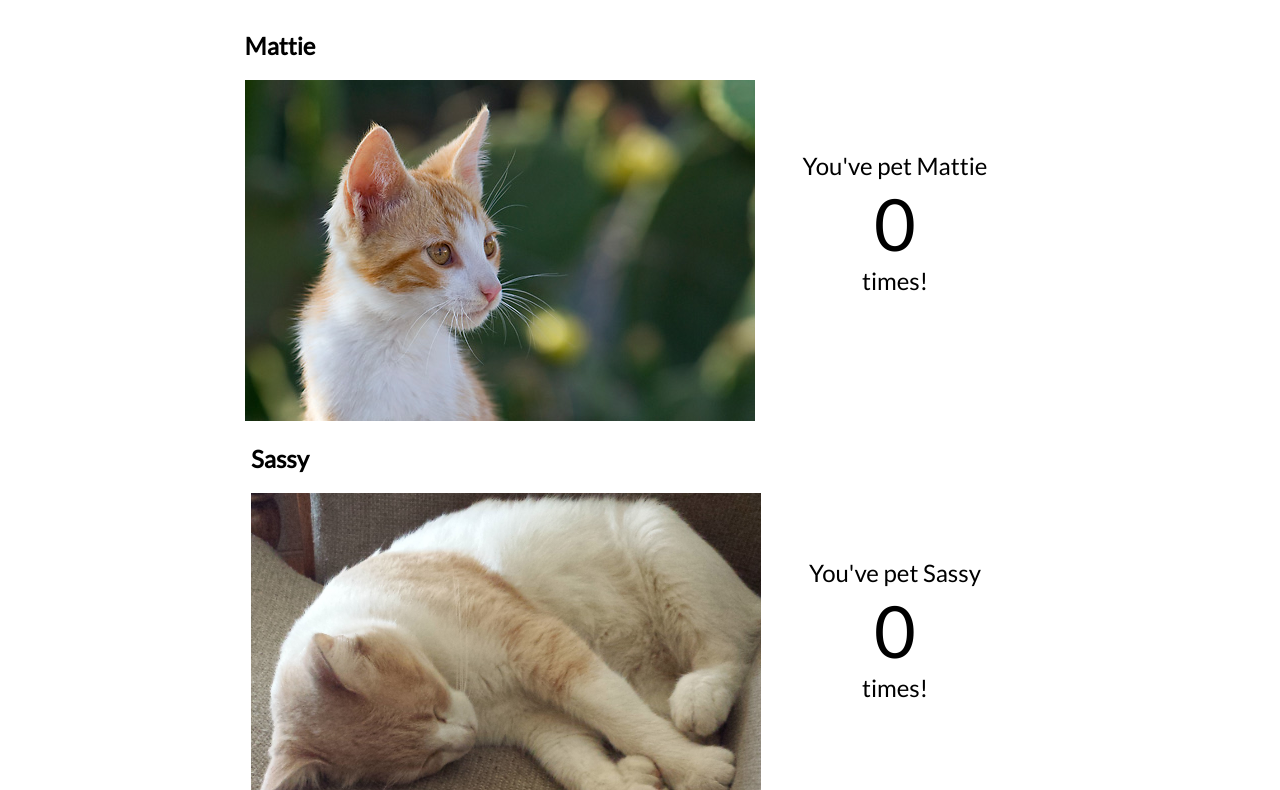
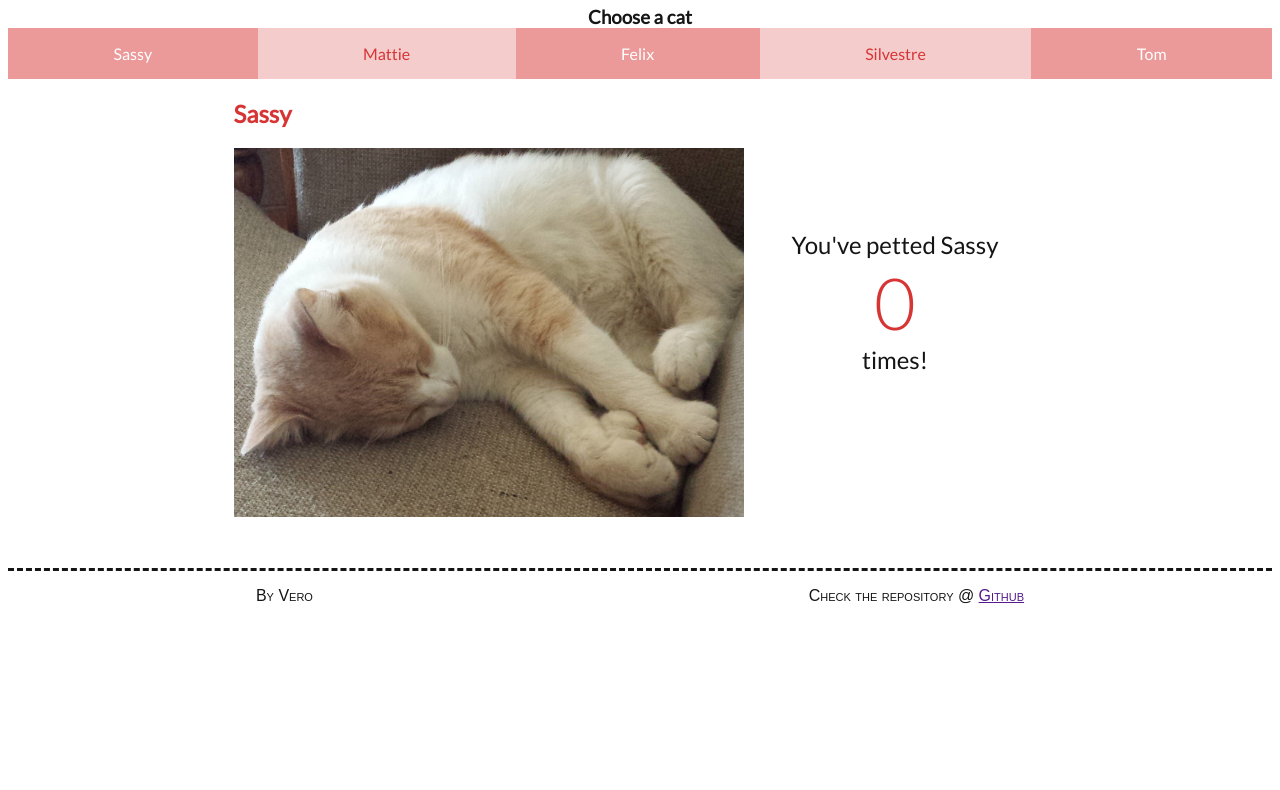
Before and after one commit to VeritoLeon/click-cat, a plain HTML site: page index.html in a window 1280 px wide. Shown: the part 144-934 px from the top of the page. After the commit the page ends 800 px from the top, so only its background shows below. Drawn offline with Linux system fonts and the light colour scheme.

Commit message:
Click-Cat Premium: Now we can select between 5 cats (by the way, logo image is property of Simon Tofield. Will change later)

```diff
--- a/css/style.css
+++ b/css/style.css
@@ -7,7 +7,7 @@ body{
 	height: 100%;
 }
 
-header, main, footer {
+header, main, footer{
 	display: flex;
 	flex-wrap: wrap;
 }
@@ -15,15 +15,56 @@ header, main, footer {
 body, main {
 	flex-direction: column;
 	font-family: 'Lato', sans-serif;
+	color: #151515;
 }
+
+/*Cat chooser*/
+menu {
+	padding: 0;
+	margin: 0;
+	width: 100%;
+	/*box-shadow: 0 5px 15px -5px #333;*/
+}
+menu h3 {
+	margin-bottom: 0;
+	text-align: center;
+}
+.catsList {
+	display: flex;
+	flex-flow: row wrap;
+	justify-content: space-between;
+	padding: 0;
+	margin: 0;
+	width:100%;
+}
+.catItem {
+	display: block;
+	text-align: center;
+	flex-grow: 1;
+	/*padding: 1em 0;*/
+}
+.catItem:nth-child(odd) a{
+	background-color: rgba(215, 52, 52, 0.5);
+	color: #fff;
+}
+.catItem:nth-child(even) a{
+	background-color: rgba(215, 52, 52, 0.25);
+	color: #D73434;
+}
+.catItem a {
+	font-size: 1em;
+}
+
+ul li { padding: 0; margin: 0; }
+ul a { padding: 1em; display: block; }
 
 /*Header*/
 header {
 	flex-direction: row;
 	justify-content: space-between;
 	align-items: center;
-	margin-bottom: 1.5em;
 	border-bottom-style: dashed;
+	/*box-shadow: 0 5px 15px -5px #333;*/
 }
 
 .logo {
@@ -32,6 +73,7 @@ header {
 }
 .title {
 	padding: 10px;
+	color: #D73434;
 }
 
 
@@ -71,7 +113,7 @@ header {
 }
 
 
-@media screen and (min-width: 810px) {
+@media screen and (min-width: 845px) {
 	.title {
 		margin-right: 1%;
 	}
@@ -89,6 +131,10 @@ header {
 main {
 	justify-content: center;
 }
+.name {
+	color: #D73434;
+}
+
 .cat {
 	display: flex;
 	flex-wrap: wrap;
@@ -98,7 +144,6 @@ main {
 .catImg {
 	width: 100%;
 	max-width: 510px;
-	/*align-self: center;*/
 }
 
 .message {
@@ -109,6 +154,8 @@ main {
 }
 
 .counter {
+	font-weight: 300;
+	color: #D73434;
 }
 
 /*footer*/
@@ -121,4 +168,5 @@ footer {
 	font-weight: 400;
 	font-family: sans-serif;
 	border-top-style: dashed;
+	/*box-shadow: 0 -5px 15px -5px #333;*/
 }
--- a/index.html
+++ b/index.html
@@ -1,11 +1,11 @@
 <!DOCTYPE HTML>
 <html lang="en">
 	<head>
+		<title>Click-Cat</title>
 		<meta charset="utf-8">
 	    <meta name="viewport" content="width=device-width, initial-scale=1">
 	    <meta name="description" content="For all your cat clicking needs.">
 	    <meta name="author" content="Vero, Mattie and Sassy Leon">
-	<title>Click-Cat</title>
 		<link rel="stylesheet" type="text/css" href="css/style.css">
 		<link href='http://fonts.googleapis.com/css?family=Lato:100,300,400' rel='stylesheet' type='text/css'>
 	</head>
@@ -14,7 +14,12 @@
 			<img class="logo" src="img/logo.jpg" alt="" height="100px">
 			<h1 class="title">Click-Cat</h1>
 		</header>
-		<main role="main"></main>
+		<menu>
+			<h3>Choose a cat</h3>
+			<ul class="catsList"></ul>
+		</menu>
+		<main role="main">
+		</main>
 		<footer class="credits">
 			<span id="madeby">By Vero</span>
 			<span id="source">Check the repository @ <a class="repository" href="">Github</a></span>
--- a/js/clicker.js
+++ b/js/clicker.js
@@ -1,8 +1,53 @@
+
+var kittens = [];
+
+createMenu = function() {
+	for (var i = 0, length = kittens.length; i < length; i++) {
+		createItem(kittens[i].name);
+	}
+}
+
+createItem = function(catName) {
+	var item = document.createElement("li");
+	item.className = 'catItem';
+	var link = document.createElement("a");
+	link.id = 'link' + catName;
+	link.innerHTML = catName;
+	item.appendChild(link);
+
+	link.addEventListener('click', handleMenuClick, false);
+
+	var ul = document.getElementsByClassName('catsList')[0];
+	ul.appendChild(item);
+}
+
+getCat = function(catName) {
+	for (var i = 0, length = kittens.length; i < length; i++)
+		if(kittens[i].name === catName)
+			return kittens[i];
+}
+
+handleMenuClick = function(e) {
+	document.getElementsByTagName("main")[0].innerHTML = '';
+	var newCat = getCat(this.innerHTML);
+	newCat.createCatDOM();
+}
+
+window.onload = function() {
+	kittens.push(new Cat('Sassy', 'img/sassy.jpg', 'Sassy, a white and strawberry fat tabby cat'));
+	kittens.push(new Cat('Mattie', 'img/mattie.jpg', 'Mattie, a white and orange fat tabby cat'));
+	kittens.push(new Cat('Felix', 'img/sassy.jpg', 'Sassy, a white and strawberry fat tabby cat'));
+	kittens.push(new Cat('Silvestre', 'img/mattie.jpg', 'Mattie, a white and orange fat tabby cat'));
+	kittens.push(new Cat('Tom', 'img/sassy.jpg', 'Sassy, a white and strawberry fat tabby cat'));
+	createMenu();
+	kittens[0].createCatDOM();
+}
+
+
 var Cat = function(name, src, alt) {
 	this.name = name;
 	this.img = this.getImage(src, alt);
 	this.numClicks = 0;
-	this.createCatDOM();
 	this.catClickListener();
 }
 
@@ -13,13 +58,6 @@ Cat.prototype.catClickListener = function() {
 		var counter = document.getElementById('pettings' + cat.name);
 		counter.innerHTML = cat.numClicks;
 	}, false);
-}
-
-addClick = function(cat) {
-	console.log(cat);
-	cat.numClicks++;
-	var counter = document.getElementById('pettings' + cat.name);
-	counter.innerHTML = cat.numClicks;
 }
 
 Cat.prototype.createCatDOM = function() {
@@ -37,6 +75,7 @@ Cat.prototype.createCatDOM = function() {
 	article.appendChild(messageWrapper);
 
 	document.getElementsByTagName("main")[0].appendChild(article);
+	// this.catClickListener();
 }
 
 Cat.prototype.getTitle = function() {
@@ -64,7 +103,7 @@ Cat.prototype.getMessage = function() {
 	span.className = 'counter';
 	span.innerHTML = this.numClicks;
 
-	var message1 = document.createTextNode('You\'ve pet ' + this.name + ' ');
+	var message1 = document.createTextNode('You\'ve petted ' + this.name + ' ');
 	var message2 = document.createTextNode(' times!');
 	p.appendChild(message1);
 	p.appendChild(span);
@@ -72,6 +111,3 @@ Cat.prototype.getMessage = function() {
 
 	return p;
 }
-
-var mattie = new Cat('Mattie', 'img/mattie.jpg', 'Mattie, a white and orange fat tabby cat');
-var sassy = new Cat('Sassy', 'img/sassy.jpg', 'Sassy, a white and strawberry fat tabby cat');
```
Lines whose indentation alone changed are shown as unchanged.
